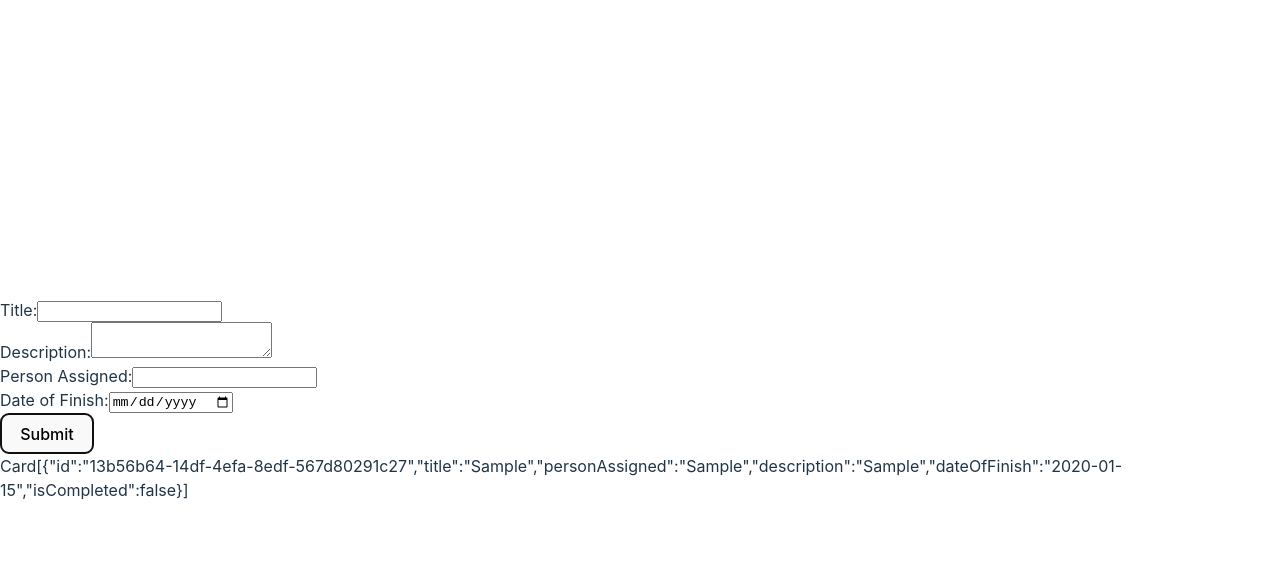
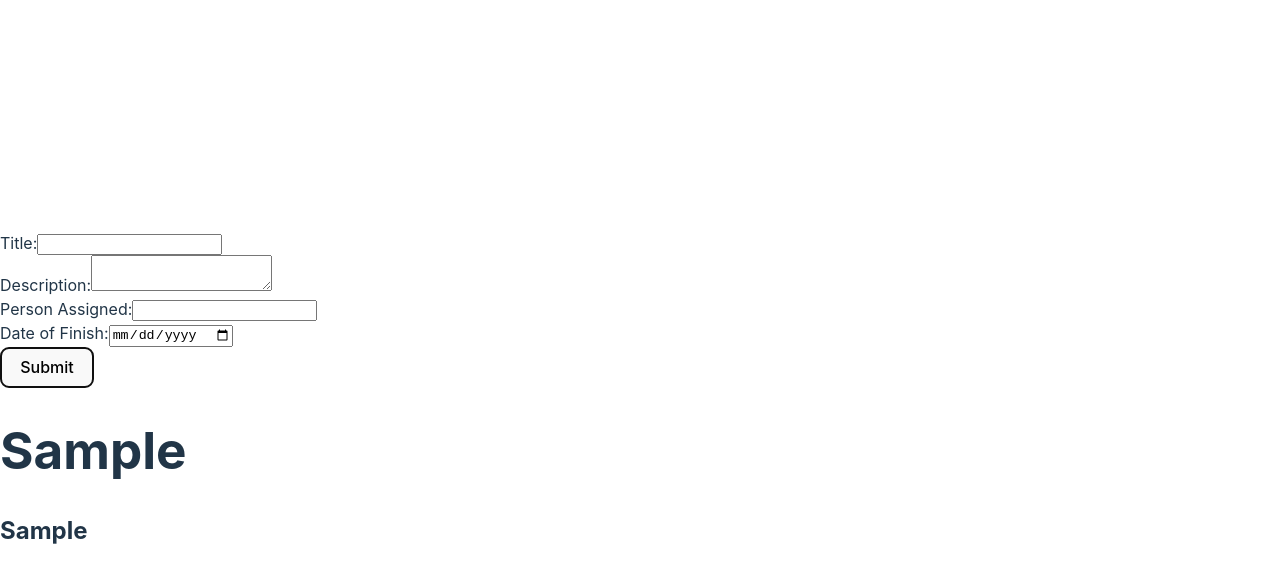
Before and after one commit to galletafromjell666/zustand-todo-app, a React (Vite) app: page / in a window 1280 px wide. Both pictures are taken after typing "Sample", "Sample", "Sample", "2020-01-15" into the empty fields and a click on the button "Submit". Shown: the top 582 px of the page. Built offline with nearby package versions, Linux system fonts and the light colour scheme; what simple-zustand-devtools would draw is missing.

Commit message:
refractor components

```diff
--- a/package.json
+++ b/package.json
@@ -13,7 +13,6 @@
     "react-dom": "^18.2.0",
     "react-hook-form": "^7.43.4",
     "simple-zustand-devtools": "^1.1.0",
-    "uuid": "^9.0.0",
     "zustand": "^4.3.5"
   },
   "devDependencies": {
--- a/src/App.tsx
+++ b/src/App.tsx
@@ -1,11 +1,12 @@
-import { Card } from "./components/Card";
-import NewTodoForm from "./components/NewToDoForm";
+import { Card } from "./components/ToDo";
+import CardContainer from "./components/CardContainer";
+import NewTodoForm from "./components/ToDoContainer";
 
 function App() {
   return (
     <div>
       <NewTodoForm />
-      <Card/>
+      <CardContainer/>
     </div>
   );
 }
--- a/src/components/Card.tsx
+++ /dev/null
@@ -1,9 +0,0 @@
-import useToDo from "../hooks/useToDo"
-export const Card = () => {
-    const {todos} = useToDo()
-  return (
-    <div>Card
-        {todos && JSON.stringify(todos)}
-    </div>
-  )
-}
--- /dev/null
+++ b/src/components/CardContainer.tsx
@@ -0,0 +1,17 @@
+import useToDo from "../hooks/useToDo";
+import { Card } from "./ToDo";
+const CardContainer = () => {
+  const { todos } = useToDo();
+  if (todos.length < 1) {
+    return <h1>No to-dos :c</h1>;
+  }
+  return (
+    <div>
+      {todos.map((todo) => (
+        <Card key={todo.id} {...todo} />
+      ))}
+    </div>
+  );
+};
+
+export default CardContainer;
--- /dev/null
+++ b/src/components/ToDo.tsx
@@ -0,0 +1,15 @@
+import { StoredToDo } from "../interfaces/ToDo";
+export const Card = ({
+  title,
+  description,
+  personAssigned,
+  dateOfFinish,
+  isCompleted,
+}: StoredToDo) => {
+  return (
+    <div>
+      <h1>{title}</h1>
+      <h2>{description}</h2>
+    </div>
+  );
+};
--- a/src/hooks/useToDo.tsx
+++ b/src/hooks/useToDo.tsx
@@ -1,11 +1,7 @@
 import { create } from "zustand";
-import { v4 as uuidv4 } from "uuid";
 import { mountStoreDevtool } from "simple-zustand-devtools";
-import { ToDo } from "../interfaces/ToDo";
+import { ToDo, StoredToDo } from "../interfaces/ToDo";
 
-interface StoredToDo extends ToDo {
-  id: string;
-}
 interface TodoState {
   todos: StoredToDo[];
   addTodo: ({}: ToDo) => void;
@@ -22,7 +18,7 @@ const useToDo = create<TodoState>((set) => ({
       todos: [
         ...state.todos,
         {
-          id: uuidv4(),
+          id: crypto.randomUUID(),
           title,
           personAssigned,
           description,
```
Also changed, not shown: src/interfaces/ToDo.ts (+10 -6 lines), src/components/ToDoContainer.tsx (renamed from src/components/NewToDoForm.tsx), 1 other file (tests, documents, lock files or other folders).
